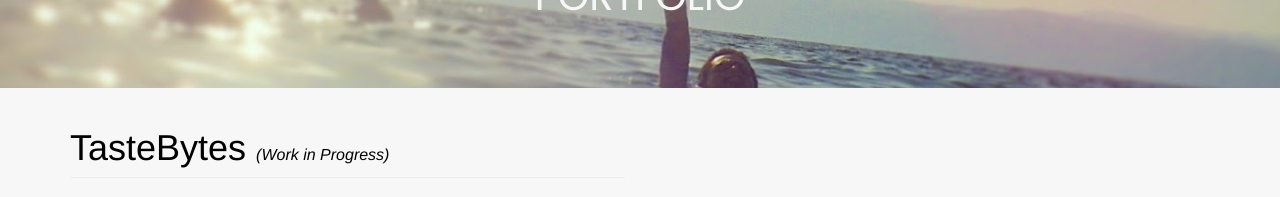
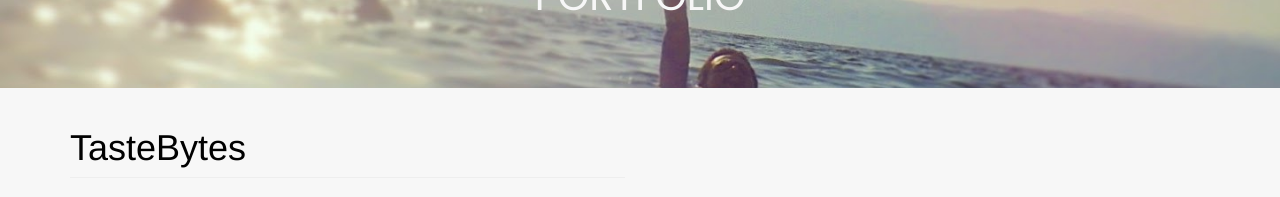
Before and after one commit to amoges1/amoges1.github.io, a plain HTML site: page index.html in a window 1280 px wide. Shown: the part 3180-3377 px from the top of the page. Drawn offline with nearby package versions, Linux system fonts and the light colour scheme; a web font is replaced by a local one.

Commit message:
Update TasteBytes completed

```diff
--- a/index.html
+++ b/index.html
@@ -255,10 +255,7 @@
             <div class="row">
               <div class="col-sm-6 col-md-6 col-lg-6">
                 <div class="project">
-                  <h1 class="page-header">TasteBytes
-                    <i style="font-size:16px;">(Work in Progress)</i>
-
-                  </h1>
+                  <h1 class="page-header">TasteBytes</h1>
                     <img src="images/dumplings.jpg" class="img-responsive" id="TB" alt="TB"  align="left">
                 </div>
 
```
